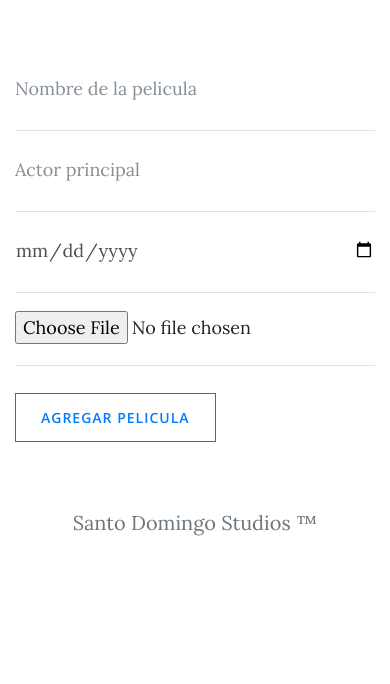
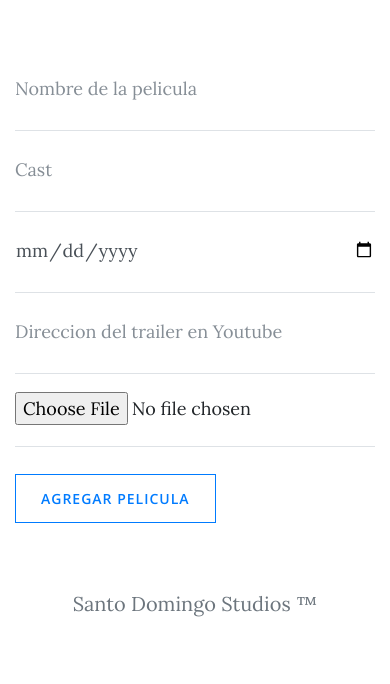
Before and after one commit to lrdvrg/Cinedom, a PHP site: page /agregar.php in a window 390 px wide. Shown: the part 473-1157 px from the top of the page. Before the commit the page ends 1009 px from the top, so only its background shows below. Run offline with PHP 8.4, Linux system fonts and the light colour scheme.

Commit message:
Agregar peliculas

```diff
--- a/Dbconfig.php
+++ b/Dbconfig.php
@@ -1,7 +1,8 @@
+<?php
 $DB_HOST = 'localhost';
 $DB_USER = 'root';
 $DB_PASS = '';
- $DB_NAME = 'testdb';
+$DB_NAME = 'trailers';
 
 try{
  $DB_con = new PDO("mysql:host={$DB_HOST};dbname={$DB_NAME}",$DB_USER,$DB_PASS);
--- a/agregar.php
+++ b/agregar.php
@@ -1,4 +1,73 @@
 <!DOCTYPE html>
+<?php
+error_reporting( ~E_NOTICE ); // avoid notice
+ require_once 'dbconfig.php';
+
+ if(isset($_POST['agregar']))
+ {
+  $Nombre = $_POST['name'];
+  $Actores = $_POST['cast'];
+  $Fecha_Estreno = $_POST['fecha'];
+  $Url = $_POST['url'];
+
+  $imgFile = $_FILES['poster']['name'];
+  $tmp_dir = $_FILES['poster']['tmp_name'];
+  $imgSize = $_FILES['poster']['size'];
+
+  echo $_FILES['poster']['tmp_name'];
+
+
+   $upload_dir = 'posters/'; // upload directory
+
+   $imgExt = strtolower(pathinfo($imgFile,PATHINFO_EXTENSION)); // get image extension
+
+   // valid image extensions
+   $valid_extensions = array('jpeg', 'jpg', 'png', 'gif'); // valid extensions
+
+   // rename uploading image
+   $poster = rand(1000,1000000).".".$imgExt;
+
+   move_uploaded_file($tmp_dir,$upload_dir.$poster);
+
+   // allow valid image file formats
+   if(in_array($imgExt, $valid_extensions)){
+    // Check file size '5MB'
+    if($imgSize < 5000000)    {
+     move_uploaded_file($tmp_dir,$upload_dir.$imgFile);
+    }
+    else{
+     $errMSG = "Sorry, your file is too large.";
+    }
+   }
+   else{
+    $errMSG = "Sorry, only JPG, JPEG, PNG & GIF files are allowed.";
+   }
+
+
+
+  // if no error occured, continue ....
+  if(!isset($errMSG))
+  {
+   $stmt = $DB_con->prepare('INSERT INTO peliculas(Imagen,Nombre,Actores,Fecha_Estreno,Url) VALUES(:imagen, :nombre, :actores, :fecha, :link)');
+   $stmt->bindParam(':imagen',$poster);
+   $stmt->bindParam(':nombre',$Nombre);
+   $stmt->bindParam(':actores',$Actores);
+   $stmt->bindParam(':fecha',$Fecha_Estreno);
+   $stmt->bindParam(':link',$Url);
+
+   if($stmt->execute())
+   {
+    $successMSG = "new record succesfully inserted ...";
+    header("refresh:5;index.php"); // redirects image view page after 5 seconds.
+   }
+   else
+   {
+    $errMSG = "error while inserting....";
+   }
+  }
+ }
+?>
+
 <html lang="en">
 
 <head>
@@ -75,39 +144,46 @@
                 <!-- Contact Form - Enter your email address on line 19 of the mail/contact_me.php file to make this form work. -->
                 <!-- WARNING: Some web hosts do not allow emails to be sent through forms to common mail hosts like Gmail or Yahoo. It's recommended that you use a private domain email address! -->
                 <!-- To use the contact form, your site must be on a live web host with PHP! The form will not work locally! -->
-                <form name="sentMessage" id="loginForm" novalidate>
+                <form name="sentMessage" id="loginForm" method="post" enctype="multipart/form-data" novalidate>
                     <div class="control-group">
                         <div class="form-group floating-label-form-group controls">
                             <label>Nombre de la pelicula</label>
-                            <input type="text" class="form-control" placeholder="Nombre de la pelicula" id="movieName" required data-validation-required-message="Debe ingresar el nombre de la pelicula.">
+                            <input type="text" class="form-control" placeholder="Nombre de la pelicula" id="name" name="name" required data-validation-required-message="Debe ingresar el nombre de la pelicula.">
                             <p class="help-block text-danger"></p>
                         </div>
                     </div>
                     <div class="control-group">
                         <div class="form-group floating-label-form-group controls">
                             <label>Cast</label>
-                            <input type="text" class="form-control" placeholder="Actor principal" id="actor" required data-validation-required-message="Debe ingresar el nombre del actor principal.">
+                            <input type="text" class="form-control" placeholder="Cast" id="cast" name="cast" required data-validation-required-message="Debe ingresar el nombre del actor principal.">
                             <p class="help-block text-danger"></p>
                         </div>
                     </div>
                     <div class="control-group">
                         <div class="form-group floating-label-form-group controls">
                             <label>Fecha de estreno</label>
-                            <input type="date" class="form-control" placeholder="Fecha de estreno" id="fecha" required data-validation-required-message="Debe ingresar la fecha de estreno de la pelicula.">
+                            <input type="date" class="form-control" placeholder="Fecha de estreno" id="fecha" name="fecha" required data-validation-required-message="Debe ingresar la fecha de estreno de la pelicula.">
+                            <p class="help-block text-danger"></p>
+                        </div>
+                    </div>
+                    <div class="control-group">
+                        <div class="form-group floating-label-form-group controls">
+                            <label>URL del trailer</label>
+                            <input type="text" class="form-control" placeholder="Direccion del trailer en Youtube" id="url" name="url" required data-validation-required-message="Debe ingresar el link del trailer de la pelicula.">
                             <p class="help-block text-danger"></p>
                         </div>
                     </div>
                     <div class="control-group">
                         <div class="form-group floating-label-form-group controls">
                             <label>Poster</label>
-                            <input type="file" class="file" placeholder="Poster" id="poster" required data-validation-required-message="Debe ingresar alguna imagen como poster.">
+                            <input type="file" class="file" placeholder="Poster" id="poster" name="poster" accept="image/*" required data-validation-required-message="Debe ingresar alguna imagen como poster.">
                             <p class="help-block text-danger"></p>
                         </div>
                     </div>
                     <br>
                     <div id="success"></div>
                     <div class="form-group">
-                        <button type="submit" class="btn btn-outline-primary" id="sendMessageButton">Agregar pelicula</button>
+                        <button type="submit" class="btn btn-outline-primary" id="agregar" name="agregar">Agregar pelicula</button>
                     </div>
                 </form>
             </div>
```
Also changed, not shown: trailers.php (+53 -3 lines), posters/179437.jpg (added). Lines whose indentation alone changed are shown as unchanged.
